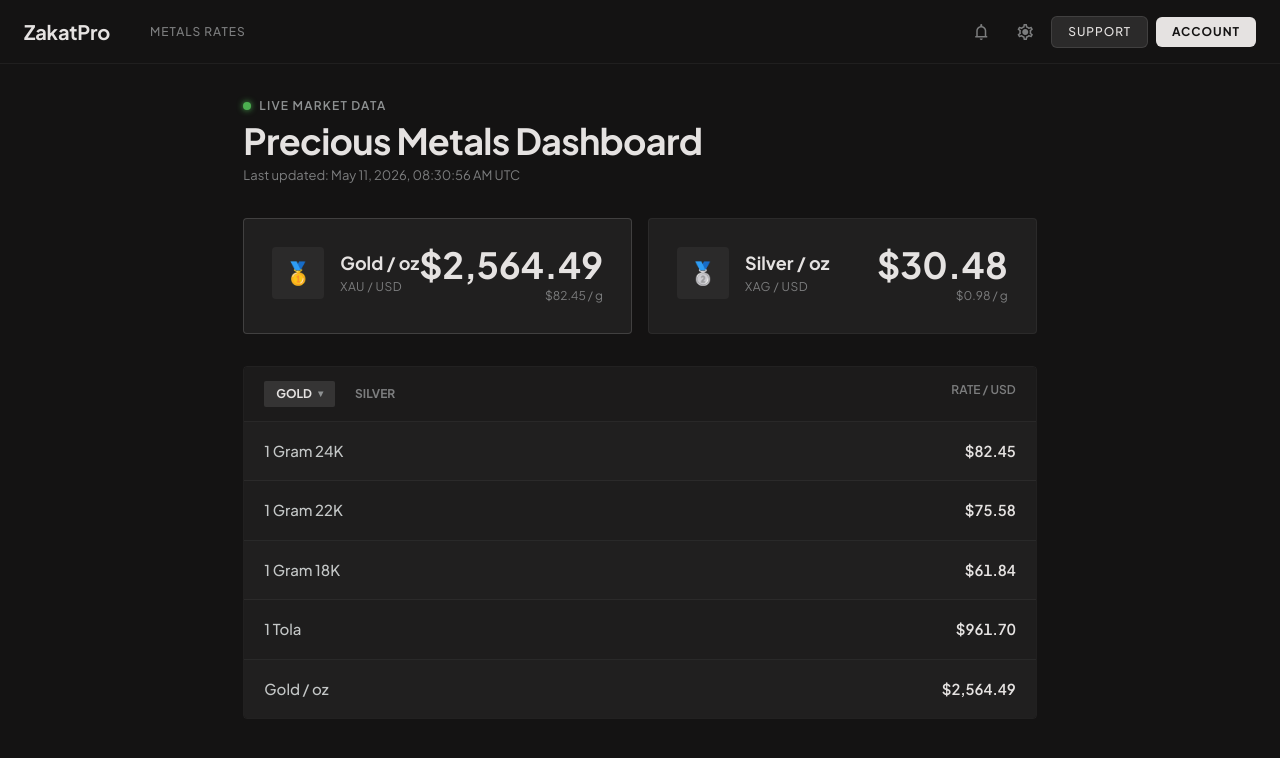
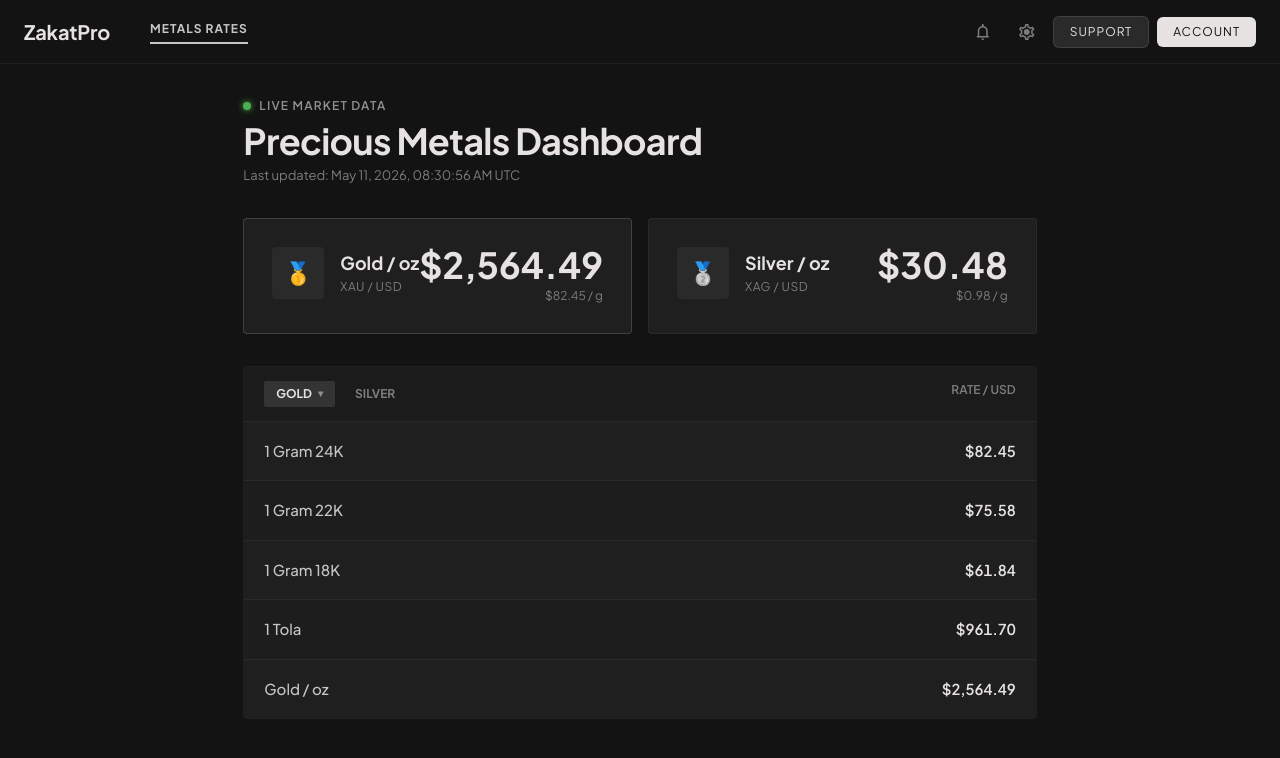
Before and after one commit to menoo-o/zakat-cal, a Next.js app: page /metalrates in a window 1280 px wide. Shown: the top 758 px of the page. Built offline with nearby package versions, Linux system fonts and the light colour scheme.

Commit message:
zakat cal progress pt7.60

```diff
--- a/components/Nav-Block/Nav-Block.tsx
+++ b/components/Nav-Block/Nav-Block.tsx
@@ -2,16 +2,24 @@
 
 import Link from "next/link";
 import './nav.css'
+import { usePathname } from 'next/navigation'
 
 export default function Navbar() {
+    const pathname = usePathname();
   return (
     <header className="nav-header">
-      <div className="nav-inner">
+     <div className="nav-inner">
         {/* ── Left ── */}
         <div className="nav-left">
-          <span className="nav-logo">ZakatPro</span>
+          <Link href="/" className="logo-link">
+            <span className="nav-logo">ZakatPro</span>
+          </Link>
+
           <nav className="nav-links">
-            <Link href="/metalrates" className="nav-link idle">
+            <Link
+              href="/metalrates"
+              className={`nav-link ${pathname === '/metalrates' ? 'active' : 'idle'}`}
+            >
               Metals Rates
             </Link>
           </nav>
--- a/components/Nav-Block/nav.css
+++ b/components/Nav-Block/nav.css
@@ -1,4 +1,3 @@
-/* Container & Layout */
 .nav-header {
   position: fixed;
   top: 0;
@@ -22,11 +21,14 @@
   justify-content: space-between;
 }
 
-/* Left Section & Links */
 .nav-left {
   display: flex;
   align-items: center;
   gap: 40px;
+}
+
+.logo-link {
+  text-decoration: none;
 }
 
 .nav-logo {
@@ -47,26 +49,27 @@
   letter-spacing: 0.08em;
   text-transform: uppercase;
   text-decoration: none;
-  transition: color 0.2s ease;
+  transition: all 0.2s ease;
+  padding-bottom: 4px;
 }
 
+/* Dynamic States */
 .nav-link.active {
   font-weight: 700;
   color: #c8c6c5;
   border-bottom: 2px solid #c8c6c5;
-  padding-bottom: 4px;
 }
 
 .nav-link.idle {
   font-weight: 500;
   color: #7c7d7e;
+  border-bottom: 2px solid transparent;
 }
 
 .nav-link.idle:hover {
   color: #e5e2e1;
 }
 
-/* Right Section & Buttons */
 .nav-right {
   display: flex;
   align-items: center;
@@ -86,12 +89,6 @@
   cursor: pointer;
   font-family: "Material Symbols Outlined", sans-serif;
   font-size: 20px;
-  transition: background 0.2s, color 0.2s;
-}
-
-.nav-icon-btn:hover {
-  background: rgba(255, 255, 255, 0.05);
-  color: #e5e2e1;
 }
 
 .nav-btn {
@@ -101,23 +98,16 @@
   letter-spacing: 0.08em;
   text-transform: uppercase;
   cursor: pointer;
-  transition: opacity 0.2s;
-}
-
-.nav-btn:hover {
-  opacity: 0.9;
+  border: none;
 }
 
 .nav-btn-secondary {
   background: #2b2a2a;
   color: #e5e2e1;
   border: 1px solid rgba(255, 255, 255, 0.1);
-  font-weight: 500;
 }
 
 .nav-btn-primary {
   background: #e5e2e1;
   color: #141313;
-  border: none;
-  font-weight: 700;
 }
```
